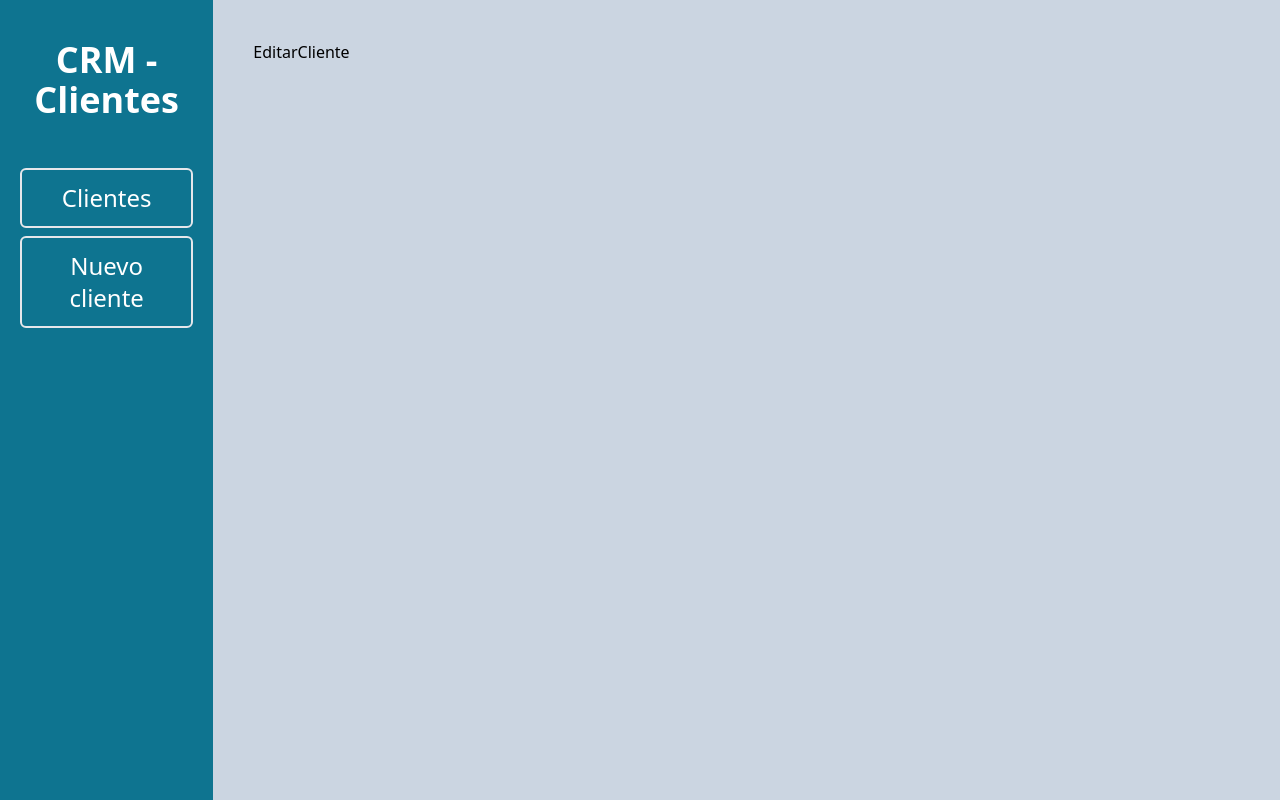
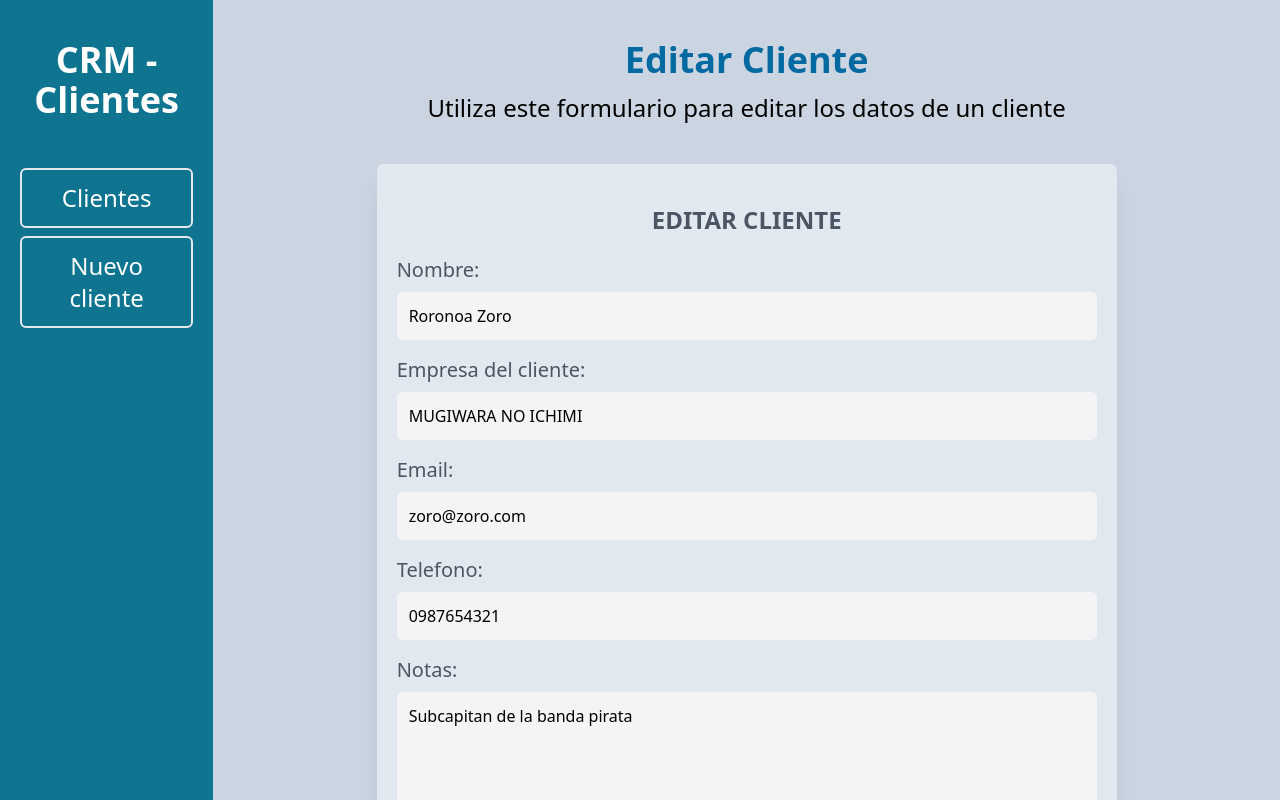
Before and after one commit to bimbaquingoch/04-crm-react, a React (Vite) app: page /clientes/editar/1 in a window 1280 px wide. Built offline with nearby package versions, Linux system fonts and the light colour scheme; data requests are answered from the project's data file.

Commit message:
fin editar cliente

```diff
--- a/db.json
+++ b/db.json
@@ -1,11 +1,11 @@
 {
   "clientes": [
     {
-      "nombre": "Zoro",
+      "nombre": "Roronoa Zoro",
       "empresa": "MUGIWARA NO ICHIMI",
       "email": "zoro@zoro.com",
       "telefono": "0987654321",
-      "notas": "Siempre se pierde",
+      "notas": "Subcapitan de la banda pirata",
       "id": 1
     },
     {
@@ -55,6 +55,22 @@
       "telefono": "0987654567890",
       "notas": "Navegante pirata",
       "id": 7
+    },
+    {
+      "nombre": "Franky",
+      "empresa": "MUGIWARA NO ICHIMI",
+      "email": "franky@super.com",
+      "telefono": "09876543456789",
+      "notas": "Carpintero de la banda",
+      "id": 8
+    },
+    {
+      "nombre": "Brook",
+      "empresa": "MUGIWARA NO ICHIMI",
+      "email": "brook@yohoo.com",
+      "telefono": "0987656789",
+      "notas": "Músico de la banda",
+      "id": 9
     }
   ]
 }
--- a/src/components/Cliente.jsx
+++ b/src/components/Cliente.jsx
@@ -28,6 +28,7 @@ export const Cliente = ({ cliente }) => {
                   Ver
                </button>
                <button
+                  onClick={() => navigate(`/clientes/editar/${id}`)}
                   type='button'
                   className='text-slate-500 border-sky-300 shadow-md text-xl md:mx-2 my-2 px-2 py-1 text-center rounded-md border-2 hover:text-sky-500 hover:border-sky-300 hover:shadow-md hover:shadow-sky-400 focus:text-sky-500 focus:border-sky-300 focus:shadow-md focus:shadow-sky-400 focus:bg-slate-300 w-full'>
                   Editar
--- a/src/components/Formulario.jsx
+++ b/src/components/Formulario.jsx
@@ -1,29 +1,68 @@
 import { Formik, Form, Field } from "formik";
 import { useNavigate } from "react-router-dom";
-import { handleSubmit, nuevoClienteSchema } from "../helpers/help";
+import { nuevoClienteSchema } from "../helpers/help";
 import { Alerta } from "./Alerta";
+import { Spinner } from "./Spinner";
 
-export const Formulario = () => {
+export const Formulario = ({ cliente, cargando }) => {
    const navigate = useNavigate();
    const initialState = {
-      nombre: "",
-      empresa: "",
-      email: "",
-      telefono: "",
-      notas: "",
+      nombre: cliente?.nombre ?? "",
+      empresa: cliente?.empresa ?? "",
+      email: cliente?.email ?? "",
+      telefono: cliente?.telefono ?? "",
+      notas: cliente?.notas ?? "",
    };
-   return (
+
+   const handleSubmit = async (valores) => {
+      try {
+         let respuesta;
+         if (cliente.id) {
+            // Editando un registro
+            const url = `http://localhost:4000/clientes/${cliente.id}`;
+            respuesta = await fetch(url, {
+               method: "PUT",
+               body: JSON.stringify(valores),
+               headers: {
+                  "Content-Type": "application/json",
+               },
+            });
+         } else {
+            const url = "http://localhost:4000/clientes";
+            // fetch realiza GET por defecto
+            respuesta = await fetch(url, {
+               // En este caso le colocamos el metodo
+               method: "POST",
+               // a la URL le mandamos la informacion
+               body: JSON.stringify(valores),
+               // Configuracion, le indicamos que el contenido
+               // es application/json
+               headers: {
+                  "Content-Type": "application/json",
+               },
+            });
+         }
+         await respuesta.json();
+         navigate("/clientes");
+      } catch (error) {
+         console.log(error);
+      }
+   };
+
+   return cargando ? (
+      <Spinner />
+   ) : (
       <div className='bg-slate-200 mt-10 px-5 py-10 rounded-md shadow-xl w-full md:w-3/4 mx-auto'>
          <h1 className='text-gray-600 font-bold text-2xl uppercase text-center mb-5'>
-            Agregar cliente
+            {cliente.nombre?.length > 0 ? "Editar cliente" : "Agregar Cliente"}
          </h1>
          <Formik
             initialValues={initialState}
             onSubmit={async (values, { resetForm }) => {
                await handleSubmit(values);
-               navigate("/clientes");
                resetForm();
             }}
+            enableReinitialize={true}
             // el esquema de validacion, donde esta la validacion?
             validationSchema={nuevoClienteSchema}>
             {({ errors, touched }) => {
@@ -121,7 +160,11 @@ export const Formulario = () => {
                      <div className='mt-5 w-full flex justify-center items-center'>
                         <input
                            type='submit'
-                           value='Agregar cliente'
+                           value={
+                              cliente.nombre?.length > 0
+                                 ? "Editar cliente"
+                                 : "Agregar Cliente"
+                           }
                            className='w-full md:w-2/4 bg-sky-400 cursor-pointer p-3 rounded-md text-white uppercase font-bold shadow-lg text-lg'
                         />
                      </div>
@@ -132,3 +175,8 @@ export const Formulario = () => {
       </div>
    );
 };
+
+Formulario.defaultProps = {
+   cliente: {},
+   cargando: false,
+};
--- a/src/helpers/help.js
+++ b/src/helpers/help.js
@@ -1,32 +1,4 @@
 import * as Yup from "yup";
-
-export const handleSubmit = async ( valores ) =>
-{
-    try
-    {
-        const url = "http://localhost:4000/clientes";
-        // fetch realiza GET por defecto
-        const respuesta = await fetch( url, {
-            // En este caso le colocamos el metodo
-            method: "POST",
-            // a la URL le mandamos la informacion
-            body: JSON.stringify( valores ),
-            // Configuracion, le indicamos que el contenido
-            // es application/json
-            headers: {
-                "Content-Type": "application/json",
-            },
-        } );
-
-        const resultado = await respuesta.json();
-        console.log( respuesta );
-        console.log( resultado );
-        return resultado;
-    } catch ( error )
-    {
-        console.log( error );
-    }
-};
 
 // esquema de los campos
 // aqui se  validan todos los campos del formulario
--- a/src/pages/EditarCliente.jsx
+++ b/src/pages/EditarCliente.jsx
@@ -1,7 +1,47 @@
+import { useEffect, useState } from "react";
+import { useParams } from "react-router-dom";
+
+import { Formulario } from "../components/Formulario";
+
 export const EditarCliente = () => {
+   const [cliente, setCliente] = useState({});
+   const [cargando, setCargando] = useState(false);
+   // const { nombre, empresa, telefono, notas, email } = cliente;
+   const { id } = useParams();
+
+   useEffect(() => {
+      setCargando(!cargando);
+      const obtenerClientesAPI = async () => {
+         try {
+            const url = `http://localhost:4000/clientes/${id}`;
+            const resp = await fetch(url);
+            const result = await resp.json();
+            setCliente(result);
+         } catch (error) {
+            console.log(error);
+         }
+         setCargando(false);
+      };
+      obtenerClientesAPI();
+   }, []);
+
    return (
-      <div>
-         <h1>EditarCliente</h1>
-      </div>
+      <>
+         {cliente?.nombre ? (
+            <>
+               <h1 className='font-black text-4xl text-sky-700 capitalize text-center'>
+                  editar cliente
+               </h1>
+               <p className='mt-3 text-2xl text-center'>
+                  Utiliza este formulario para editar los datos de un cliente
+               </p>
+               <Formulario cliente={cliente} cargando={cargando} />
+            </>
+         ) : (
+            <p className='font-black text-4xl text-red-700 capitalize text-center'>
+               Id de cliente no valido!
+            </p>
+         )}
+      </>
    );
 };
--- a/src/pages/VerCliente.jsx
+++ b/src/pages/VerCliente.jsx
@@ -57,7 +57,7 @@ export const VerCliente = () => {
                      <h5 className='font-bold text-xl mb-2 capitalize text-slate-800 mt-3'>
                         Notas
                      </h5>
-                     <p class='mb-5 text-base text-gray-500 sm:text-lg dark:text-slate-700'>
+                     <p className='mb-5 text-base text-gray-500 sm:text-lg dark:text-slate-700'>
                         {notas}
                      </p>
                   </>
--- a/src/styles/Spinner.css
+++ b/src/styles/Spinner.css
@@ -5,6 +5,7 @@
    margin-top: 50px;
    margin-right: 100px;
    width: 100px;
+   margin: 0 auto;
 }
 
 .sk-chase-dot {
```
